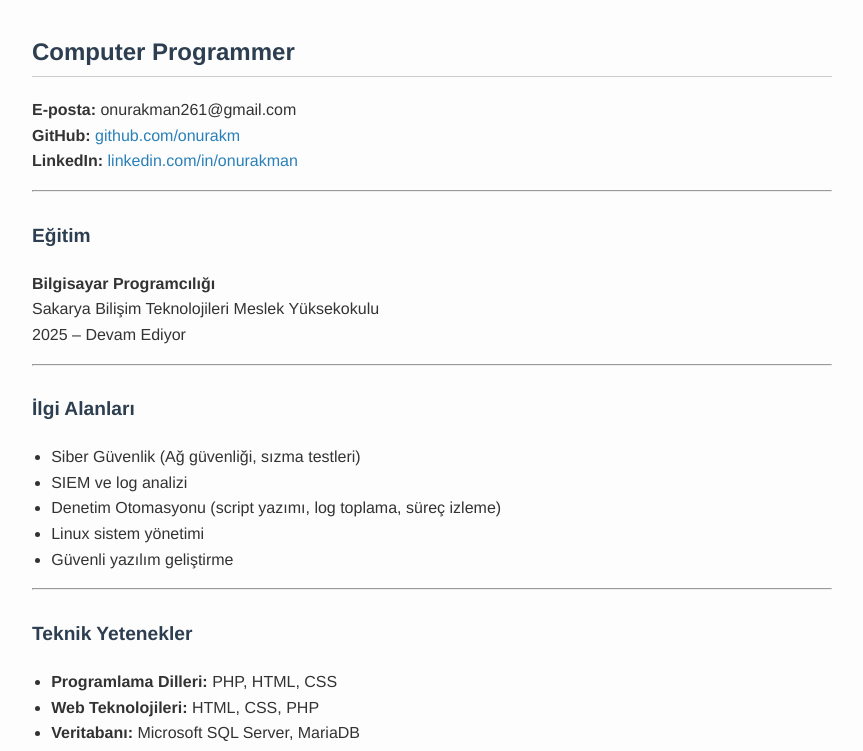
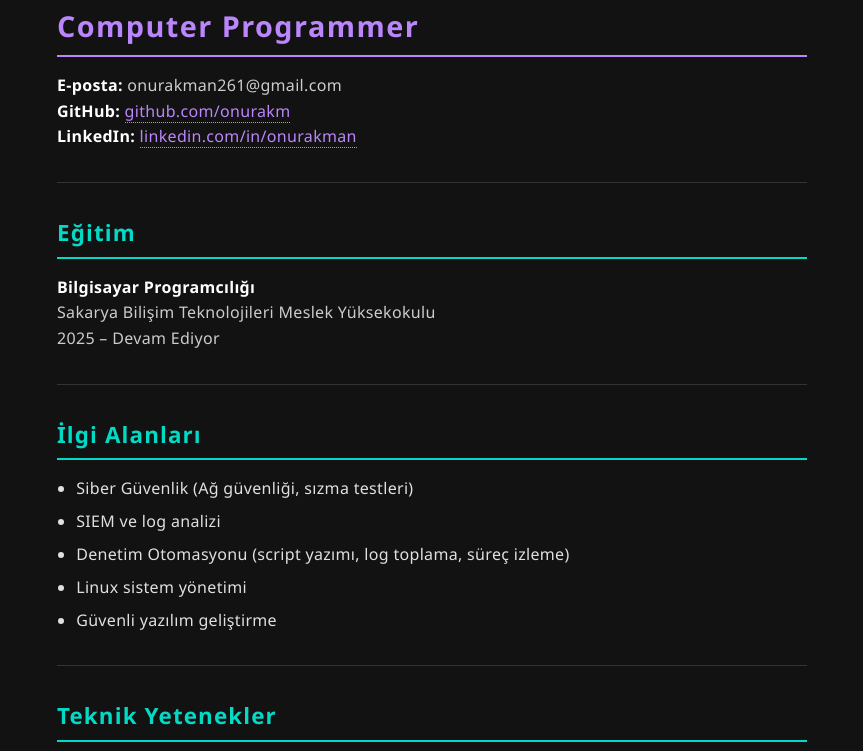
Before and after one commit to onurakm/cv-onurakman, a plain HTML site: page index.html in a window 1280 px wide. Shown: the part 345-1096 px from the top of the page, without its empty margins (208-1071 px from the left). Drawn offline with Linux system fonts and the light colour scheme.

Commit message:
Koyu tema, minimal ve şık CSS eklendi

```diff
--- a/style.css
+++ b/style.css
@@ -1,56 +1,117 @@
-/* style.css - Onur Akman CV için sade tema */
+/* Genel ayarlar */
+head{
+<link rel="stylesheet" href="style.css" />
+}
 
 body {
-  font-family: 'Helvetica', 'Arial', sans-serif;
+  background-color: #121212;
+  color: #e0e0e0;
+  font-family: 'Segoe UI', Tahoma, Geneva, Verdana, sans-serif;
+  max-width: 750px;
+  margin: 40px auto;
+  padding: 0 25px 50px 25px;
   line-height: 1.6;
-  max-width: 800px;
-  margin: auto;
-  padding: 2em;
-  background-color: #fdfdfd;
-  color: #333;
+  letter-spacing: 0.02em;
 }
 
+/* Başlıklar */
 h1, h2, h3 {
-  color: #2c3e50;
+  font-weight: 700;
+  margin-bottom: 0.25em;
+  border-bottom: 2px solid #bb86fc; /* Mor alt çizgi */
+  padding-bottom: 6px;
+  letter-spacing: 0.05em;
+  color: #bb86fc;
+}
+
+h1 {
+  font-size: 2.8em;
+  margin-top: 0;
+}
+
+h2 {
+  font-size: 1.8em;
   margin-top: 1.5em;
 }
 
-h1 {
-  font-size: 2em;
-  border-bottom: 2px solid #2c3e50;
-  padding-bottom: 0.3em;
+h3 {
+  font-size: 1.4em;
+  margin-top: 1.3em;
+  border-color: #03dac6; /* Mint alt çizgi */
+  color: #03dac6;
 }
 
-h2 {
-  font-size: 1.5em;
-  border-bottom: 1px solid #ccc;
-  padding-bottom: 0.2em;
+/* Bölümler arası çizgi */
+hr {
+  border: none;
+  border-top: 1px solid #333;
+  margin: 2em 0;
 }
 
-h3 {
-  font-size: 1.2em;
-  font-weight: bold;
+/* Linkler */
+a {
+  color: #bb86fc;
+  text-decoration: none;
+  border-bottom: 1.5px dotted #bb86fc;
+  transition: color 0.3s ease, border-bottom-color 0.3s ease;
 }
 
-a {
-  color: #2980b9;
+a:hover, a:focus {
+  color: #e29fff;
+  border-bottom-color: #e29fff;
   text-decoration: none;
 }
 
-a:hover {
-  text-decoration: underline;
+/* Paragraflar */
+p {
+  margin-bottom: 1.2em;
+  font-size: 1em;
+  color: #ccc;
 }
 
+/* Listeler */
 ul {
   padding-left: 1.2em;
+  margin-bottom: 1.5em;
 }
 
-section {
-  margin-bottom: 2em;
+li {
+  margin-bottom: 0.45em;
 }
 
-code {
-  background-color: #eee;
-  padding: 0.2em 0.4em;
+/* Kalın yazılar */
+strong {
+  color: #fff;
+}
+
+/* İletişim ve önemli bilgiler */
+.contact-info {
+  background-color: #1f1f1f;
+  padding: 15px 20px;
+  border-left: 6px solid #bb86fc;
+  margin-bottom: 1.5em;
+  font-weight: 600;
   border-radius: 3px;
+  color: #ddd;
 }
+
+/* Küçük metin (footer gibi) */
+.small-text {
+  font-size: 0.85em;
+  color: #666;
+  margin-top: 3em;
+  text-align: center;
+}
+
+/* Responsive */
+@media (max-width: 480px) {
+  body {
+    padding: 0 15px 40px 15px;
+  }
+  h1 {
+    font-size: 2em;
+  }
+  h2 {
+    font-size: 1.5em;
+  }
+}
```
